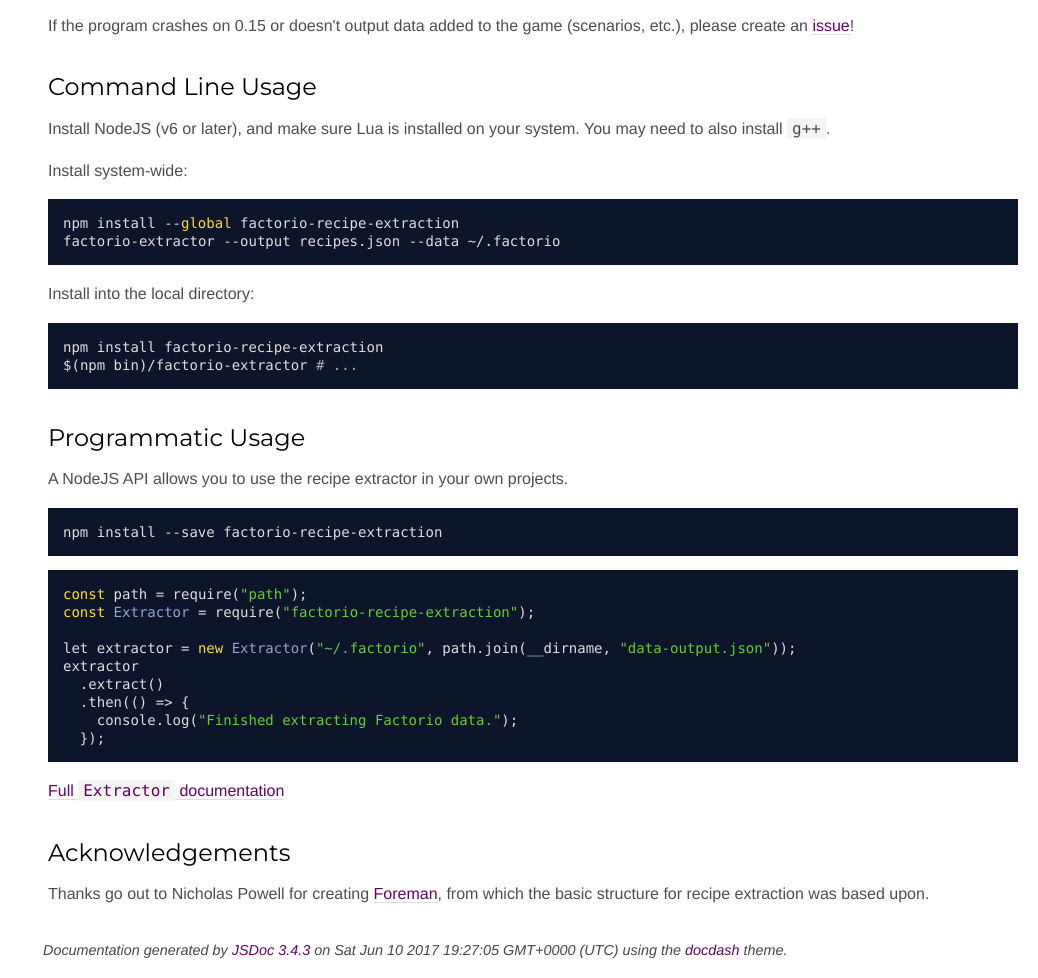
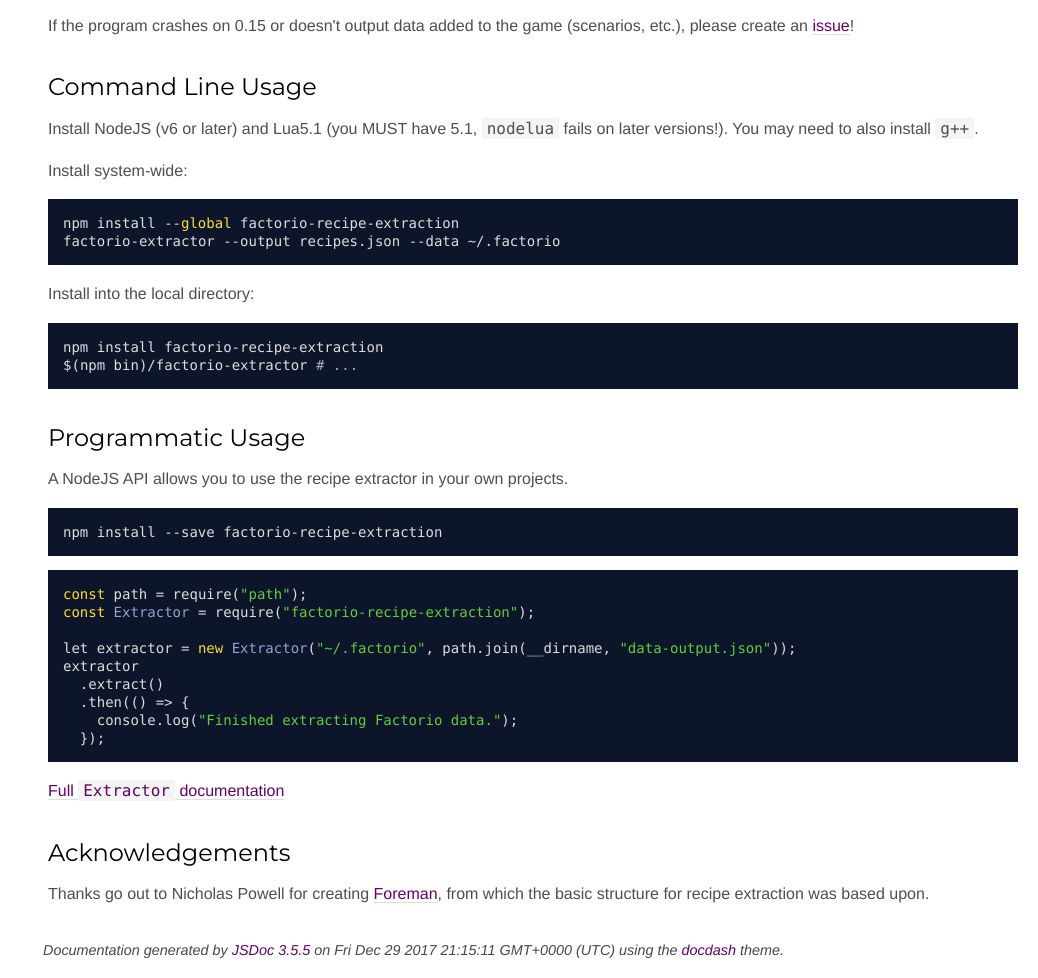
Before and after one commit to CodeLenny/factorio-recipe-extraction, a plain HTML site: page index.html in a window 1280 px wide. Shown: the part 1210-2188 px from the top of the page, without its empty margins (242-1280 px from the left). Drawn offline with Linux system fonts and the light colour scheme.

Commit message:
Built from commit 1d584dfc78d9b7ba2233b715494aa22878f5591e

```diff
--- a/index.html
+++ b/index.html
@@ -57,7 +57,7 @@
 <h2>Factorio 0.15 Status</h2><p>This program was designed for Factorio v0.14.  Basic changes (#1 - big thanks to @sdobz) have been implemented so the
 extractor doesn't crash on v0.15, but the code ignores the added difficulty factor.</p>
 <p>If the program crashes on 0.15 or doesn't output data added to the game (scenarios, etc.), please create an <a href="https://github.com/CodeLenny/factorio-recipe-extraction/issues">issue</a>!</p>
-<h2>Command Line Usage</h2><p>Install NodeJS (v6 or later), and make sure Lua is installed on your system.
+<h2>Command Line Usage</h2><p>Install NodeJS (v6 or later) and Lua5.1 (you MUST have 5.1, <code>nodelua</code> fails on later versions!).
 You may need to also install <code>g++</code>.</p>
 <p>Install system-wide:</p>
 <pre class="prettyprint source lang-bash"><code>npm install --global factorio-recipe-extraction
@@ -87,7 +87,7 @@
 <br class="clear">
 
 <footer>
-    Documentation generated by <a href="https://github.com/jsdoc3/jsdoc">JSDoc 3.4.3</a> on Sat Jun 10 2017 19:27:05 GMT+0000 (UTC) using the <a href="https://github.com/clenemt/docdash">docdash</a> theme.
+    Documentation generated by <a href="https://github.com/jsdoc3/jsdoc">JSDoc 3.5.5</a> on Fri Dec 29 2017 21:15:11 GMT+0000 (UTC) using the <a href="https://github.com/clenemt/docdash">docdash</a> theme.
 </footer>
 
 <script>prettyPrint();</script>
```
Also changed, not shown: Extractor.html (+1 -1 lines), Extractor.js.html (+1 -1 lines), Mod.html (+1 -1 lines), Mod.js.html (+1 -1 lines), ModuleLoader.html (+1 -1 lines), ModuleLoader.js.html (+1 -1 lines), global.html (+1 -1 lines).
